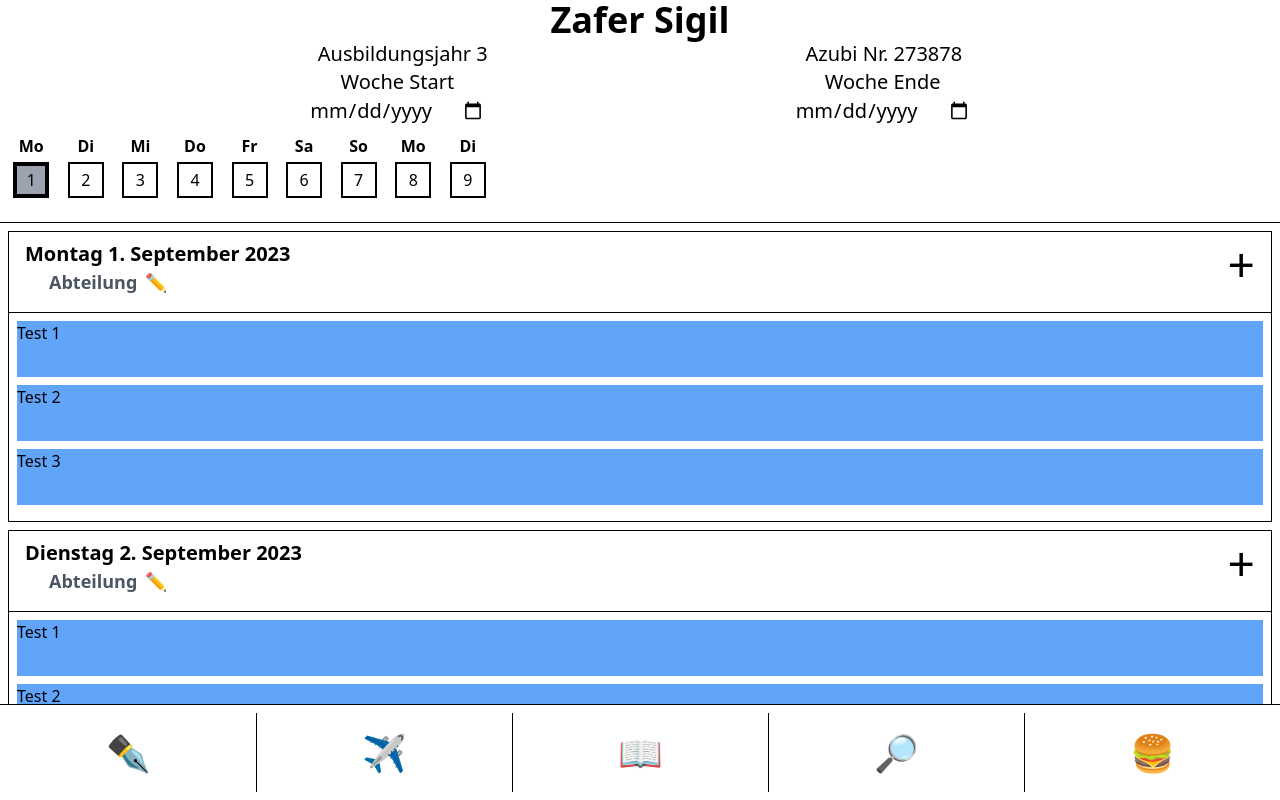
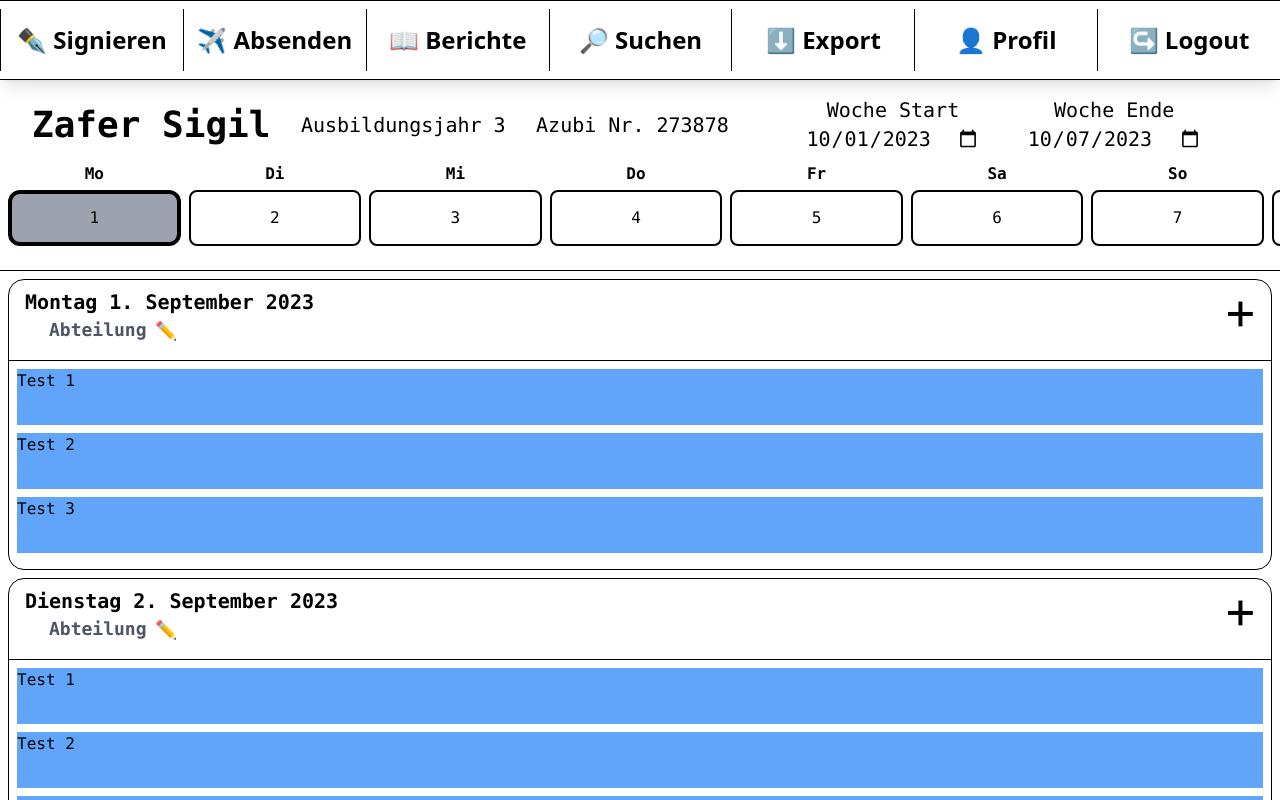
Before and after one commit to GSO-SW/coded-prototype-gruppe2, a website built with Vite: page index.html in a window 1280 px wide. Built offline with nearby package versions, Linux system fonts and the light colour scheme.

Commit message:
finished layout on main app

```diff
--- a/index.html
+++ b/index.html
@@ -7,145 +7,167 @@
     <meta name="viewport" content="width=device-width, initial-scale=1.0" />
     <title>Vite App</title>
   </head>
-  <body>
-    <div id="app" class="flex flex-col w-screen h-screen divide-y divide-black">
-      <div class="flex flex-col items-center">
-        <div class="text-4xl font-bold">Zafer Sigil</div>
-        <div class="flex w-full text-xl font-medium justify-evenly">
+  <body class="font-mono">
+    <div id="app" class="flex flex-col w-screen h-screen">
+      <div
+        class="flex flex-col items-center md:justify-center md:mt-24 md:flex-row md:mx-8"
+      >
+        <div class="my-2 text-4xl font-bold whitespace-nowrap">Zafer Sigil</div>
+        <div class="flex w-full text-xl font-medium text-center justify-evenly">
           <div>Ausbildungsjahr 3</div>
           <div>Azubi Nr. 273878</div>
         </div>
         <div class="flex w-full text-xl font-medium justify-evenly">
           <label class="flex flex-col items-center" for="week-start">
             Woche Start
-            <input id="week-start" type="date" />
+            <input id="week-start" type="date" value="2023-10-01" />
           </label>
           <label class="flex flex-col items-center" for="week-end">
             Woche Ende
-            <input id="week-end" type="date" />
+            <input id="week-end" type="date" value="2023-10-07" />
           </label>
         </div>
+      </div>
       <ul class="flex w-screen gap-2 px-2 pb-4 my-2 overflow-x-auto">
-          <li class="text-center min-w-[calc(326px/7)]">
+        <li
+          class="text-center min-w-[calc(100%/7-8px)] md:min-w-[calc(100%/7-8px)]"
+        >
           <div class="flex flex-col items-center gap-1">
             <div class="flex items-center justify-center font-extrabold w-9">
               Mo
             </div>
-              <div
-                class="flex items-center justify-center bg-gray-400 border-4 border-black w-9 h-9"
+            <button
+              class="flex items-center justify-center bg-gray-400 border-4 border-black rounded-xl w-9 h-9 md:w-full md:h-14"
             >
               1
-              </div>
+            </button>
           </div>
         </li>
-          <li class="text-center min-w-[calc(326px/7)]">
+        <li
+          class="text-center min-w-[calc(100%/7-8px)] md:min-w-[calc(100%/7-8px)]"
+        >
           <div class="flex flex-col items-center gap-1">
             <div class="flex items-center justify-center font-extrabold w-9">
               Di
             </div>
-              <div
-                class="flex items-center justify-center border-2 border-black w-9 h-9"
+            <button
+              class="flex items-center justify-center border-2 border-black rounded-lg w-9 h-9 md:w-full md:h-14"
             >
               2
-              </div>
+            </button>
           </div>
         </li>
-          <li class="text-center min-w-[calc(326px/7)]">
+        <li
+          class="text-center min-w-[calc(100%/7-8px)] md:min-w-[calc(100%/7-8px)]"
+        >
           <div class="flex flex-col items-center gap-1">
             <div class="flex items-center justify-center font-extrabold w-9">
               Mi
             </div>
-              <div
-                class="flex items-center justify-center border-2 border-black w-9 h-9"
+            <button
+              class="flex items-center justify-center border-2 border-black rounded-lg w-9 h-9 md:w-full md:h-14"
             >
               3
-              </div>
+            </button>
           </div>
         </li>
-          <li class="text-center min-w-[calc(326px/7)]">
+        <li
+          class="text-center min-w-[calc(100%/7-8px)] md:min-w-[calc(100%/7-8px)]"
+        >
           <div class="flex flex-col items-center gap-1">
             <div class="flex items-center justify-center font-extrabold w-9">
               Do
             </div>
-              <div
-                class="flex items-center justify-center border-2 border-black w-9 h-9"
+            <button
+              class="flex items-center justify-center border-2 border-black rounded-lg w-9 h-9 md:w-full md:h-14"
             >
               4
-              </div>
+            </button>
           </div>
         </li>
-          <li class="text-center min-w-[calc(326px/7)]">
+        <li
+          class="text-center min-w-[calc(100%/7-8px)] md:min-w-[calc(100%/7-8px)]"
+        >
           <div class="flex flex-col items-center gap-1">
             <div class="flex items-center justify-center font-extrabold w-9">
               Fr
             </div>
-              <div
-                class="flex items-center justify-center border-2 border-black w-9 h-9"
+            <button
+              class="flex items-center justify-center border-2 border-black rounded-lg w-9 h-9 md:w-full md:h-14"
             >
               5
-              </div>
+            </button>
           </div>
         </li>
-          <li class="text-center min-w-[calc(326px/7)]">
+        <li
+          class="text-center min-w-[calc(100%/7-8px)] md:min-w-[calc(100%/7-8px)]"
+        >
           <div class="flex flex-col items-center gap-1">
             <div class="flex items-center justify-center font-extrabold w-9">
               Sa
             </div>
-              <div
-                class="flex items-center justify-center border-2 border-black w-9 h-9"
+            <button
+              class="flex items-center justify-center border-2 border-black rounded-lg w-9 h-9 md:w-full md:h-14"
             >
               6
-              </div>
+            </button>
           </div>
         </li>
-          <li class="text-center min-w-[calc(326px/7)]">
+        <li
+          class="text-center min-w-[calc(100%/7-8px)] md:min-w-[calc(100%/7-8px)]"
+        >
           <div class="flex flex-col items-center gap-1">
             <div class="flex items-center justify-center font-extrabold w-9">
               So
             </div>
-              <div
-                class="flex items-center justify-center border-2 border-black w-9 h-9"
+            <button
+              class="flex items-center justify-center border-2 border-black rounded-lg w-9 h-9 md:w-full md:h-14"
             >
               7
-              </div>
+            </button>
           </div>
         </li>
-          <li class="text-center min-w-[calc(326px/7)]">
+        <li
+          class="text-center min-w-[calc(100%/7-8px)] md:min-w-[calc(100%/7-8px)]"
+        >
           <div class="flex flex-col items-center gap-1">
             <div class="flex items-center justify-center font-extrabold w-9">
               Mo
             </div>
-              <div
-                class="flex items-center justify-center border-2 border-black w-9 h-9"
+            <button
+              class="flex items-center justify-center border-2 border-black rounded-lg w-9 h-9 md:w-full md:h-14"
             >
               8
-              </div>
+            </button>
           </div>
         </li>
-          <li class="text-center min-w-[calc(326px/7)]">
+        <li
+          class="text-center min-w-[calc(100%/7-8px)] md:min-w-[calc(100%/7-8px)]"
+        >
           <div class="flex flex-col items-center gap-1">
             <div class="flex items-center justify-center font-extrabold w-9">
               Di
             </div>
-              <div
-                class="flex items-center justify-center border-2 border-black w-9 h-9"
+            <button
+              class="flex items-center justify-center border-2 border-black rounded-lg w-9 h-9 md:w-full md:h-14"
             >
               9
-              </div>
+            </button>
           </div>
         </li>
       </ul>
-      </div>
-      <div class="flex-1 w-full px-2 overflow-y-auto bg-white-400">
       <div
-          class="flex flex-col gap-2 my-2 border border-black divide-y divide-black bg-white-600"
+        class="flex-1 w-full px-2 overflow-y-auto border-t border-black bg-white-400"
+      >
+        <div
+          class="flex flex-col gap-2 my-2 border border-black divide-y divide-black bg-white-600 rounded-2xl"
         >
           <div class="flex py-2">
             <div class="flex flex-col flex-1 pl-4 text-xl font-bold">
               <h3>Montag 1. September 2023</h3>
               <div class="flex gap-2 pl-6 text-lg text-gray-600">
                 <h4>Abteilung</h4>
-                <button>✏️</button>
+                <button class="font-sans">✏️</button>
               </div>
             </div>
             <button class="flex items-center justify-end pr-4 text-5xl h-fit">
@@ -160,14 +182,14 @@
           </div>
         </div>
         <div
-          class="flex flex-col gap-2 my-2 border border-black divide-y divide-black bg-white-600"
+          class="flex flex-col gap-2 my-2 border border-black divide-y divide-black bg-white-600 rounded-2xl"
         >
           <div class="flex py-2">
             <div class="flex flex-col flex-1 pl-4 text-xl font-bold">
               <h3>Dienstag 2. September 2023</h3>
               <div class="flex gap-2 pl-6 text-lg text-gray-600">
                 <h4>Abteilung</h4>
-                <button>✏️</button>
+                <button class="font-sans">✏️</button>
               </div>
             </div>
             <button class="flex items-center justify-end pr-4 text-5xl h-fit">
@@ -182,14 +204,14 @@
           </div>
         </div>
         <div
-          class="flex flex-col gap-2 my-2 border border-black divide-y divide-black bg-white-600"
+          class="flex flex-col gap-2 my-2 border border-black divide-y divide-black bg-white-600 rounded-2xl"
         >
           <div class="flex py-2">
             <div class="flex flex-col flex-1 pl-4 text-xl font-bold">
               <h3>Mittwoch 3. September 2023</h3>
               <div class="flex gap-2 pl-6 text-lg text-gray-600">
                 <h4>Abteilung</h4>
-                <button>✏️</button>
+                <button class="font-sans">✏️</button>
               </div>
             </div>
             <button class="flex items-center justify-end pr-4 text-5xl h-fit">
@@ -204,13 +226,40 @@
           </div>
         </div>
       </div>
-      <div class="grid h-24 grid-cols-5 py-2 divide-x divide-black">
-        <button class="text-4xl text-center">✒️</button>
-        <button class="text-4xl text-center">✈️</button>
-        <button class="text-4xl text-center">📖</button>
-        <button class="text-4xl text-center">🔎</button>
-        <button class="text-4xl text-center">🍔</button>
-      </div>
+      <!-- <nav
+        class="grid h-20 grid-cols-5 py-2 font-sans divide-x divide-black md:fixed md:right-0 md:divide-x-0 md:bg-white md:grid-cols-none md:grid-rows-5 md:h-full md:divide-y md:w-20"
+      > -->
+      <nav
+        class="grid h-20 grid-cols-5 py-2 font-sans border-t border-black divide-x divide-black shadow-lg md:grid-cols-7 md:border-b md:fixed md:w-full md:bg-white"
+      >
+        <button class="block text-4xl text-center md:hidden">✒️</button>
+        <button class="block text-4xl text-center md:hidden">✈️</button>
+        <button class="block text-4xl text-center md:hidden">📖</button>
+        <button class="block text-4xl text-center md:hidden">🔎</button>
+        <button class="block text-4xl text-center md:hidden">🍔</button>
+
+        <button class="hidden text-2xl font-semibold text-center md:block">
+          ✒️ Signieren
+        </button>
+        <button class="hidden text-2xl font-semibold text-center md:block">
+          ✈️ Absenden
+        </button>
+        <button class="hidden text-2xl font-semibold text-center md:block">
+          📖 Berichte
+        </button>
+        <button class="hidden text-2xl font-semibold text-center md:block">
+          🔎 Suchen
+        </button>
+        <button class="hidden text-2xl font-semibold text-center md:block">
+          ⬇️ Export
+        </button>
+        <button class="hidden text-2xl font-semibold text-center md:block">
+          👤 Profil
+        </button>
+        <button class="hidden text-2xl font-semibold text-center md:block">
+          ↪ Logout
+        </button>
+      </nav>
     </div>
   </body>
 </html>
```
Lines whose indentation alone changed are shown as unchanged.
